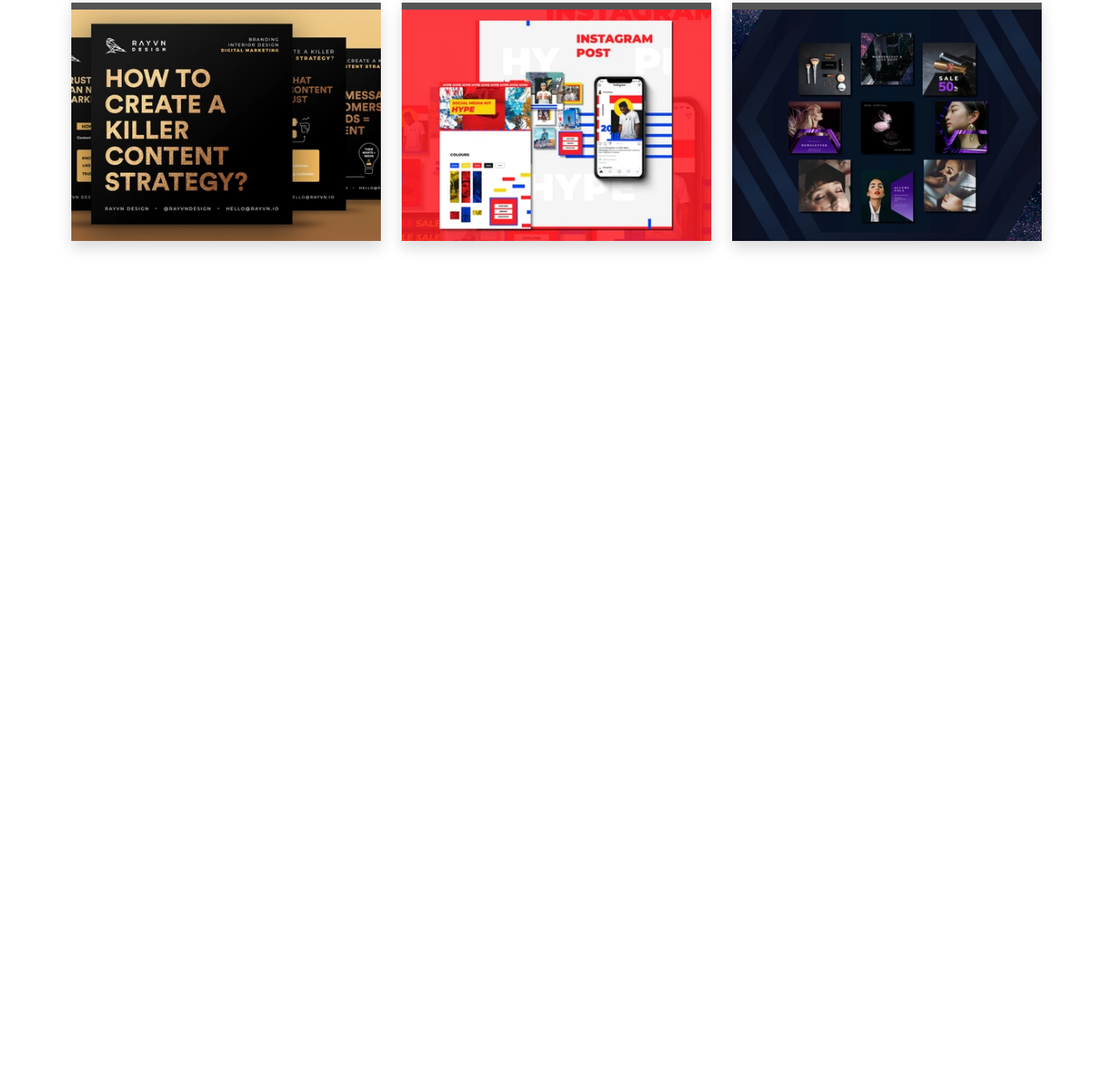
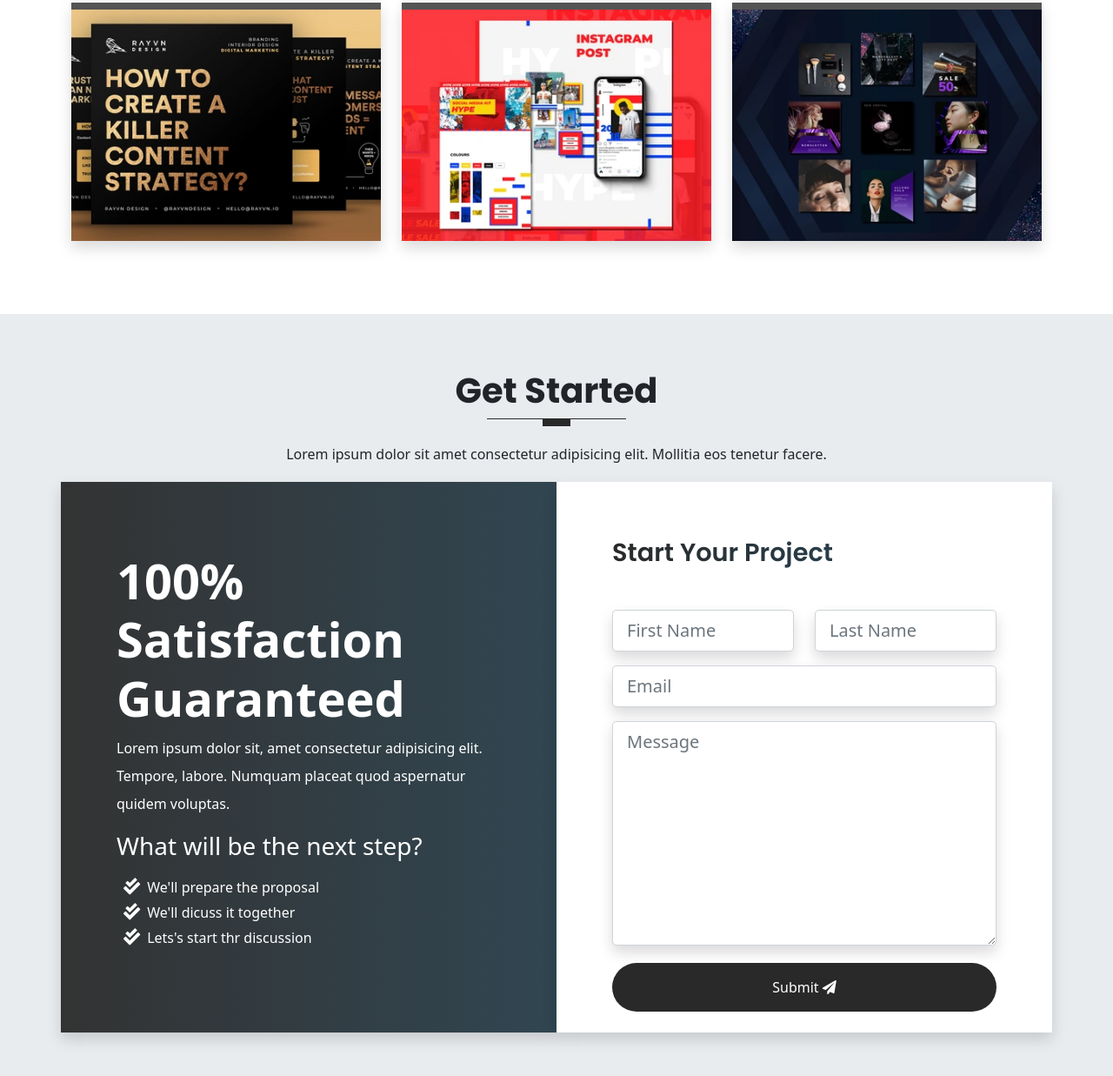
Before and after one commit to cwaku/Adsoryx-, a website: page index.html in a window 1280 px wide. Shown: the part 7157-8394 px from the top of the page at 87% size. Before the commit the page ends 7518 px from the top, so only its background shows below. Drawn offline with nearby package versions, Linux system fonts and the light colour scheme; a script that the page names is missing.

Commit message:
Add CTA section

```diff
--- a/index.html
+++ b/index.html
@@ -564,6 +564,63 @@
 </section>
 
 
+<!---      GET STARTED SECTION    -->
+<section id="contact" class="get-started">
+    <div class="container">
+        <div class="row text-center">
+            <h1 class="display-6 fw-bold text-capitalize">Get started</h1>
+            <div class="heading-line"></div>
+            <p class="lh-lg">
+                Lorem ipsum dolor sit amet consectetur adipisicing elit. Mollitia eos tenetur facere.
+            </p>
+        </div>
+      <!---      CTA CONTENT     -->
+      <div class="row text-white">
+          <div class="col-12 col-lg-6 gradient shadow p-3">
+              <div class="cta-info w-100">
+                  <h4 class="display-4 fw-bold">100% Satisfaction Guaranteed</h4>
+                  <p class="lh-lg">
+                      Lorem ipsum dolor sit, amet consectetur adipisicing elit. Tempore,
+                       labore. Numquam placeat quod aspernatur quidem voluptas.
+                  </p>
+                  <h3 class="display-6--brief">What will be the next step?</h3>
+                  <ul class="cta-info__list">
+                      <li>We'll prepare the proposal</li>
+                      <li>We'll dicuss it together</li>
+                      <li>Lets's start thr discussion</li>
+                  </ul>
+              </div>
+          </div>
+          <div class="col-12 col-lg-6 bg-white shadow p-3">
+          <div class="form w-100 pb-2">
+              <h4 class="display-6--title mb-5">Start Your project</h4>
+              <form action="#" class="row">
+                  <div class="col-lg-6 col-md-6 mb-3">
+                      <input type="text" placeholder="First Name" id="inputFirstName" class="shadow form-control-lg form-control">
+                  </div>
+                  <div class="col-lg-6 col-md-6 mb-3">
+                      <input type="text" placeholder="Last Name" id="inputLasttName" class="shadow form-control-lg form-control">
+                  </div>
+                  <div class="col-lg-12 mb-3">
+                      <input type="email" placeholder="Email" id="email" class="shadow form-control-lg form-control">
+                    </div>
+                  <div class="col-lg-12 mb-3">
+                      <textarea name="message" id="message" placeholder="Message"  rows="8" class="shadow form-control-lg form-control"></textarea>
+                    </div>
+                    <div class="text-center d-grid mt-1">
+                        <button type="button" class="btn-primary rounded-pill pt-3 pb-3">
+                            Submit
+                            <i class="fas fa-paper-plane"></i>
+                        </button>
+                    </div>
+              </form>
+          </div>
+      </div>
+    </div>
+</section>
+
+
+
 
 
 
--- a/scss/components/_typography.scss
+++ b/scss/components/_typography.scss
@@ -71,3 +71,11 @@
     border-right: 0.1rem solid $gray-300;
     height: 100%;
 }
+
+
+
+//GRADIENT BG
+.gradient {
+    background: linear-gradient(to right, rgba($primary,0.95), rgba($secondary,0.95));
+
+}
--- a/scss/sections/_get-started.scss
+++ b/scss/sections/_get-started.scss
@@ -0,0 +1,45 @@
+@use '../custom' as *;
+@use '../components/mixins' as *;
+
+.get-started {
+    padding: 4rem 0;
+    background-color: $gray-200;
+}
+
+.cta-info {
+    padding: 3rem;
+    margin: 1rem 0;
+
+    &__list {
+        position: relative;
+        list-style-type: none;
+        display: block;
+        padding-top: 0.5rem;
+        padding-left: 0.5rem;
+        margin-bottom: 0.7rem;
+
+        li::before {
+            font-family: "font Awesome 5 Free";
+            content: "\f560";
+            font-weight: 600;
+            margin-right: 0.5rem;
+            font-size: 1.2rem;
+        }
+    }
+}
+
+//FORM CONTENT
+.form {
+    padding: 3rem;
+
+    button {
+        border: none;
+        color: $white;
+
+        a {
+            color: $white;
+            text-decoration: none;
+            text-transform: capitalize;
+        }
+    }
+}
```
Also changed, not shown: assets/css/style.css, 1 other file.
